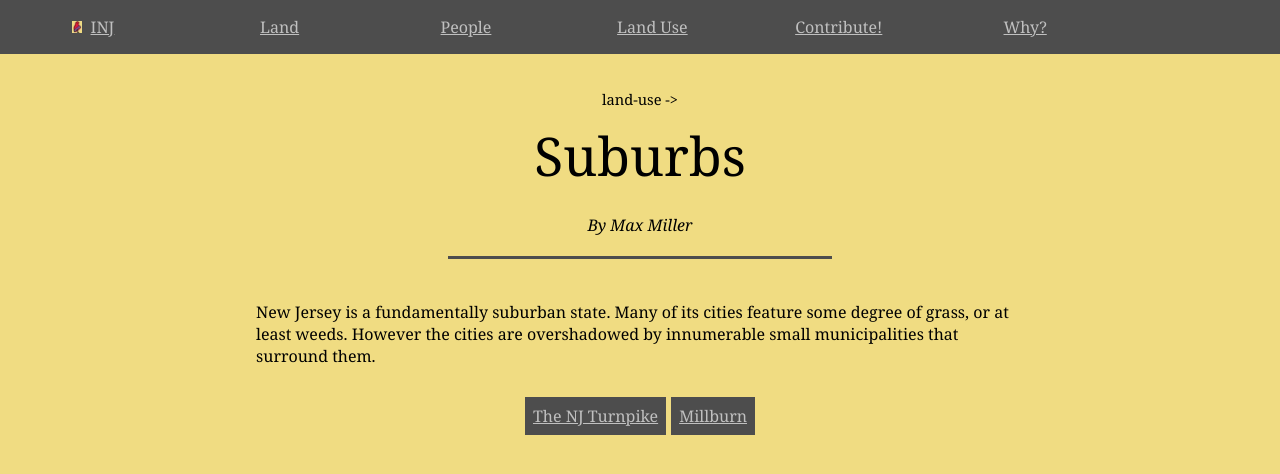
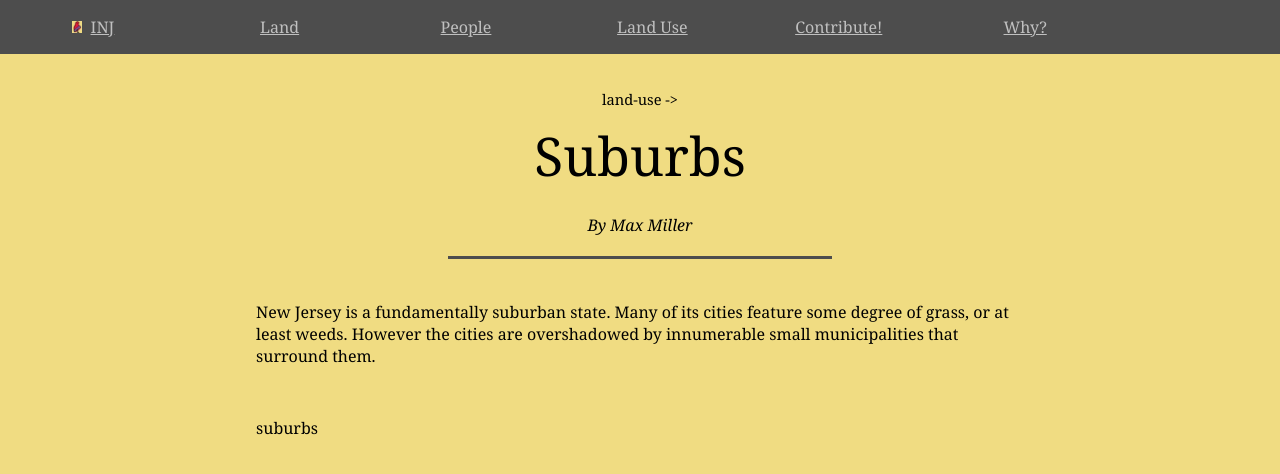
Before and after one commit to jonfried/oakafee.github.io, a Jekyll site: the page built from _posts/2016-09-16-suburbs.md, in a window 1280 px wide. Shown: the top 474 px of the page. Built offline with Jekyll 4.4.1, drawn with Linux system fonts in a browser that asks for light colours.

Commit message:
Update 2016-09-16-suburbs.md

```diff
--- a/_posts/2016-09-16-suburbs.md
+++ b/_posts/2016-09-16-suburbs.md
@@ -4,16 +4,7 @@ title: Suburbs
 author: Max Miller
 categories:
   - land-use
+tags: suburbs
 ---
 
 New Jersey is a fundamentally suburban state. Many of its cities feature some degree of grass, or at least weeds. However the cities are overshadowed by innumerable small municipalities that surround them.
-
-<div class="table-container">
-  <table class="index">
-    {% tablerow post in site.categories.suburbs cols:3 %}
-      {% if post.url %}
-          <a href="{{ post.url }}">{{ post.title }}</a>
-      {% endif %}
-    {% endtablerow %}
-  </table>
-</div>
```
